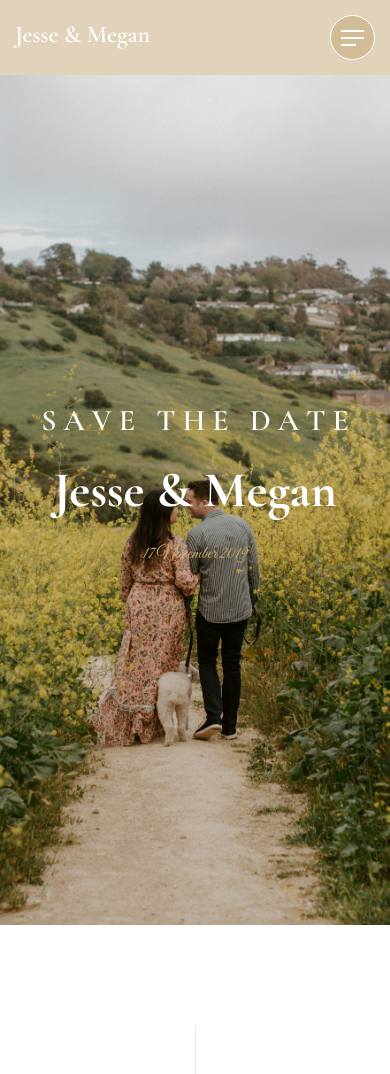
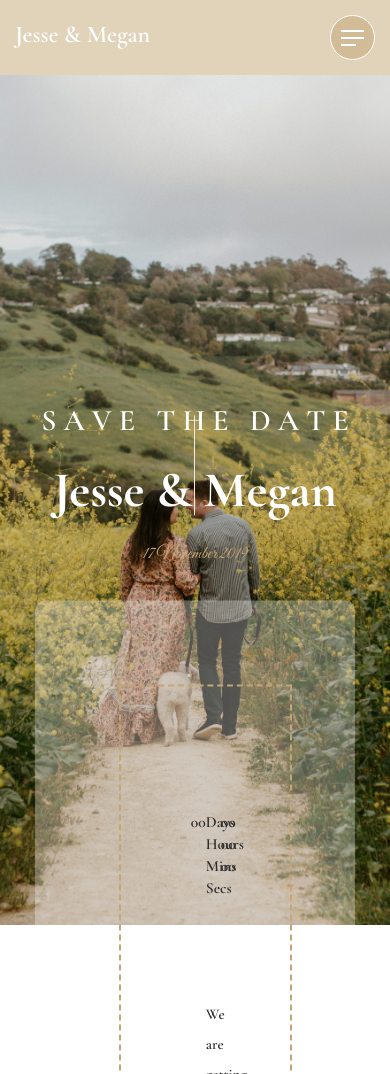
Before and after one commit to claarafy/claarafy.github.io, a PHP site: page / in a window 390 px wide; the page is wider, and only the part inside the window is pictured. Shown: the top 1074 px of that part. Run offline with PHP 8.4, Linux system fonts and the light colour scheme; grey boxes are pictures that could not be loaded.

Commit message:
countdown UI / js fix - todo: mobile responsive

```diff
--- a/css/style.css
+++ b/css/style.css
@@ -1778,13 +1778,21 @@ section {
   font-family: 'Cormorant Garamond', serif;
   text-transform: uppercase;
 }
+
 .section-titles h2 {
   margin: 0 auto;
   font-size: 40px;
   color: #c4a676;
 }
+
 .section-titles p {
   text-transform: none;
+}
+
+.section-dividers .divider {
+  width: 100%;
+  /* border: 1px solid black; */
+  height: calc(20vh);
 }
 @media (max-width: 767px) {
   .section-title h2 {
@@ -1798,12 +1806,98 @@ section {
   }
 }
 
+/*--------------------------------------------------------------
+#0.2    countdown-section
+--------------------------------------------------------------*/
+
+.countdown-section .border-top-rect {
+    background-color: #ebeae4;
+    height: 100px;
+    width: 1px;
+    z-index: 1;
+    margin: 0 auto;
+}
+
+.countdown-col {
+    background: rgba(255,255,255, 0.3);
+    border-radius: 10px;
+    height: calc(80vh);
+    padding: calc(10vh);
+    margin-top: calc(10vh);
+    position: relative;
+}
+.countdown-col:after{
+    content: '';
+    position: absolute;
+}
+.countdown-col-inner {
+  border: 2px dashed #c4a676;
+  height: calc(60vh);
+  padding: calc(10vh);
+  z-index: 1;
+  position: relative;
+}
+
+.countdown-section p {
+    text-align: center;
+    font-size: 24px;
+    font-size: calc( 14px + (24 - 14) * ((100vw - 264px) / (1600 - 300))  );
+    color: #2c2c2c;
+    padding-top: 10px;
+    line-height: 30px;
+    font-weight: bold;
+    margin-top: 20px;
+    margin-bottom: 25px;
+    font-weight: 600;
+}
+.countdown-section .vector-img-option {
+
+}
+.countdown-section .vector-img-option img {
+  width: calc(100vw);
+}
+.countdown-section .countdown-box {
+  transform: translateY(-115vh)
+  /* transform: translateY(  calc(  (5695px - 100vw) ) ) */
+  /* height: calc( (5695px - (5695px - 100vw))) */
+}
+.countdown-section.section-scale {
+  height: calc(115vh);
+}
+.clock-box{
+    width: 100%;
+    border-top: 1px solid #eeeeee;
+    border-bottom: 1px solid #eeeeee;
+    font-size: 30px;
+    font-size: calc( 14px + (30 - 14) * ((100vw - 264px) / (1600 - 300))  );
+    height: calc(20vh);
+    position: relative;
+    color: #2c2c2c;
+    font-weight: 600;
+}
+
+.clock-wrapper {
+  position: absolute;
+  width: 100%;
+  top: 50%;
+  transform: translateY(-50%);
+}
+.countdown-vals {
+  text-align: right;
+}
+
+#dday-text {
+  display: none;
+}
+
+
+
 /*=========== COUPLE SECTION ==========*/
 
 /*couple-section-2*/
 
 #story .container {
-  margin-top: 300px;
+  /* margin-top: 300px; */
 }
 .couple-img-2 {
   transform: translateY(-25%);
@@ -1838,9 +1932,6 @@ section {
 
   }
 }
-.pad-0 {
-  padding: 0;
-}
 
 
 
@@ -1870,262 +1961,6 @@ section {
 }
 .pad-0 {
   padding: 0;
-}
-
-/*--------------------------------------------------------------
-#0.7    count-down-section
---------------------------------------------------------------*/
-
-.count-down-section {
-    position: relative;
-    padding:250px 0 200px;
-}
-.count-down-section-pad-top {
-  padding: 390px 0 245px;
-}
-@media (max-width: 991px) {
-   .count-down-section {
-    padding:310px 0 175px;
-  }
-}
-.count-down-section .border-top-rect {
-    background-color: #ebeae4;
-    height: 100px;
-    left: 50%;
-    position: absolute;
-    top: 100px;
-    width: 1px;
-    z-index: 1;
-}
-
-.countdown-col {
-    background: rgba(255,255,255,0.3);
-    padding: 75px 70px;
-    border-radius: 10px;
-    margin:0 28px;
-}
-@media (max-width: 991px) {
-  .countdown-col {
-    padding: 50px;
-    margin: 0;
-  }
-}
-@media (max-width: 767px) {
-  .countdown-col {
-    padding: 10px;
-    margin: 0;
-  }
-}
-.count-down-section h2 {
-    font-size: 70px;
-    font-family: Great Vibes;
-    color: #c4a676;
-    margin: 0;
-    font-weight: 200;
-    text-align: center;
-  }
-
-.count-down-section p {
-    text-align: center;
-    font-size: 24px;
-    color: #2c2c2c;
-    padding-top: 10px;
-    line-height: 30px;
-    font-weight: bold;
-    margin-top: 20px;
-    margin-bottom: 25px;
-    font-weight: normal;
-}
-@media (max-width: 991px) {
-  .count-down-section p {
-    margin-bottom: 40px;
-  }
-}
-
-@media (max-width: 991px) {
-    .count-down-section h2 {
-        font-size: 62px;
-    }
-}
-
-@media (max-width: 767px) {
-    .count-down-section h2 {
-        font-size: 36px;
-        padding-top: 24px;
-    }
-}
-.count-down-section .count-down-clock {
-    margin-top: 13px;
-}
-
-@media (max-width: 991px) {
-    .count-down-section .count-down-clock {
-        margin-top: 35px;
-    }
-}
-.count-down-section #clock {
-    width: 100%;
-    color: #2c2c2c;
-    overflow: hidden;
-    font-size: 33px;
-    padding: 30px 0 30px 15px;
-    font-family: 'Cormorant Garamond', serif;
-    border-top: 1px solid #eeeeee;
-    border-bottom: 1px solid #eeeeee;
-    display: inline-block;
-}
-@media (max-width: 991px) {
-  .count-down-section #clock {
-    padding: 0px 16px 0px 17px;
-    border-top: none;
-    border-bottom: none;
-  }
-}
-.count-down-section #clock > div {
-    /* background: #fff; */
-    width: 25%;
-    float: left;
-    display: inline-block;
-    position: relative;
-    padding: 0 5px;
-}
-@media (max-width: 991px){
-  .count-down-section #clock > div {
-    padding: 0 16px 0 30px;
-  }
-}
-@media (max-width: 536px) {
-  .count-down-section #clock > div {
-    padding: 0 5px;
-  }
-}
-.countdown-col .vector-img-option img {
-    content: "";
-    width: 173%;
-    max-width: 173%;
-    /* height: 790px; */
-    position: absolute;
-    left: 50%;
-    top: 78%;
-    -webkit-transform: translate(-50%, -50%);
-    transform: translate(-50%, -50%);
-    z-index: -1;
-}
-@media (max-width: 1199px) {
-  .countdown-col .vector-img-option img {
-      width: 120%;
-  }
-}
-@media (max-width: 991px) {
-  .countdown-col .vector-img-option img {
-      width: 100%;
-      height: 600px;
-      top: 53%;
-  }
-}
-.countdown-col .inner-border {
-    width: calc(90% - 80px);
-    height: calc(100% - 80px);
-    border: 2px dashed #c4a676;
-    position: absolute;
-    border-radius: 0%;
-    left: 80px;
-    top: 40px;
-    opacity: 0.4;
-}
-@media (max-width: 991px) {
-  .countdown-col .inner-border {
-    width: calc(106% - 106px);
-    height: calc(114% - 106px);
-    position: absolute;
-    border-radius: 0%;
-    left: 40px;
-    top: 25px;
-    opacity: 0.4;
- }
-}
-.count-down-section #clock>div+div {
-    position: relative;
-}
-.count-down-section #clock>div:last-child {
-    border-right: none;
-    background-image: none;
-}
-
-@media (max-width: 767px) {
-    .count-down-section #clock>div {
-        width: calc(50% - 5px);
-    }
-}
-@media (max-width: 767px) {
-    .count-down-section #clock>div+div {
-        margin: 5px;
-    }
-    .count-down-section #clock>div+div {
-        margin-bottom: 5px;
-    }
-}
-.count-down-section #clock .box>div {
-    font-size: 48px;
-    font-weight: 600;
-    line-height: 1em;
-    color: #2c2c2c;
-    font-family: 'Cormorant Garamond', serif;
-    display: inline-block;
-}
-
-@media (max-width: 991px) {
-    .count-down-section #clock .box>div ,
-    .count-down-section #clock .box span{
-        font-size: 28px !important;
-    }
-
-}
-
-.count-down-section #clock .box span {
-    text-transform: capitalize;
-    margin-left: -5px;
-}
-
-#clock .box>div:first-child {
-    font-size: 32px;
-    font-weight: 400;
-    margin-bottom: 30px;
-    text-transform: capitalize;
-}
-
-#clock .box>span:last-child {
-    font-size: 32px;
-    padding-top: 30px;
-    text-transform: capitalize;
-}
-@media (max-width: 791px){
-    #clock .box>div:first-child,
-    #clock .box>span:last-child  {
-      font-size: 24px !important;
-  }
-}
-
-@media (max-width: 767px) {
-    .count-down-section #clock {
-        display: flex;
-        flex-wrap: wrap;
-        justify-content: space-between;
-    }
-    .count-down-section #clock>div {
-    flex-basis: calc(25% - 15px);
-    margin: 0 7.5px;
-    }
-    #clock .box>div:first-child,
-    #clock .box>span:last-child  {
-      font-size: 15px !important;
-  }
-}
-@media (max-width: 480px) {
-    .count-down-section #clock>div {
-    flex-basis: calc(45% - 15px);
-    margin: 0 7.5px;
-    }
 }
 
 
@@ -2691,6 +2526,9 @@ canvas#world {
 /*
   padding
 */
+.p-0 {
+  padding: 0;
+}
 .pb-1 {
   padding-bottom: 1rem;
 }
--- a/index.html
+++ b/index.html
@@ -96,39 +96,114 @@
 		    </section>
 		    <!-- end of hero slider -->
 
-			<!-- start of count-down-section -->
-		    <section class="count-down-section count-down-pad-top">
+				<!-- section divider -->
+				<section class="section-dividers">
+					<div class="container-fluid">
+						<div class="row">
+							<div class="col-lg-12 p-0">
+								<div class="divider">
+								</div>
+							</div>
+						</div>
+					</div>
+				</section>
+				<!-- section divider -->
+
+				<!-- start of countdown-section -->
+				<section class="countdown-section section-scale">
+						<div class="container-fluid">
+								<div class="row">
+									<div class="col-xs-12 p-0">
+										<div class="vector-img-option">
+											<img src="img/main/h_14_short.png" alt="">
+										</div>
+									</div>
+
+									<div class="row countdown-box">
+										<div class="col-xs-10 col-xs-offset-1">
+											<div class="">
 												<div class="border-top-rect"></div>
-		        <div class="container">
+												<div class="countdown-col">
 													<div class="row">
-		                <div class="col-md-12 col-lg-8 col-lg-offset-2 col-sm-12 col-xs-12">
-		                	<div class="countdown-col">
-		                		<div class="inner-border"></div>
-		                		<div class="count-col">
+														<div class="col-xs-12">
+															<div class="countdown-col-inner">
+																<div class="row">
+																	<div class="col-xs-12">
+																		<div class="clock-box">
+																			<div class="row">
+																				<div class="clock-wrapper">
+																					<div id="clock">
+																						<div class="col-xs-offset-2 col-xs-1 p-0">
+																							<div class="countdown-vals" id="days-val">
 																							</div>
-			                	 <div class="row">
-				                    <div class="col col-lg-12">
-				                        <div class="count-down-clock">
-				                            <div id="clock"></div>
+																						</div>
+																						<div class="col-xs-1">
+																							Days
+																						</div>
+																						<div class="col-xs-1 p-0">
+																							<div class="countdown-vals" id="hours-val">
+																							</div>
+																						</div>
+																						<div class="col-xs-1">
+																							Hours
+																						</div>
+																						<div class="col-xs-1 p-0">
+																							<div class="countdown-vals" id="mins-val">
+																							</div>
+																						</div>
+																						<div class="col-xs-1">
+																							Mins
+																						</div>
+																						<div class="col-xs-1 p-0">
+																							<div class="countdown-vals" id="secs-val">
+																							</div>
+																						</div>
+																						<div class="col-xs-1">
+																							Secs
+																						</div>
+																					</div>
+																				</div>
+																			</div>
 																		</div>
 																	</div>
 																</div>
 																<div class="row">
-			                        <div class="col-md-12">
+																		<div class="col-xs-12 mt-3">
+																			<div id="countdown-text">
 																				<p>until we get married!</p>
 																			</div>
+																			<div id="dday-text">
+																				<p>
+																					We are getting married today!
+																				</p>
 																			</div>
-			                    <div class="vector-img-option">
-			                    	<img src="img/main/h_14.jpg" alt="">
+																		</div>
+																</div>
+															</div>
 														</div>
 													</div>
 												</div>
 											</div>
 
 										</div>
+									</div>
+						</div>
 						<!-- end container -->
 				</section>
-		    <!-- end of count-down-section -->
+				<!-- end of countdown section -->
+
+				<!-- section divider -->
+				<section class="section-dividers">
+					<div class="container-fluid">
+						<div class="row">
+							<div class="col-lg-12 p-0">
+								<div class="divider">
+								</div>
+							</div>
+						</div>
+					</div>
+				</section>
+				<!-- section divider -->
 
 				<!-- start of Couple Section -->
 				<section class="couple-section-2 story" id="story">
@@ -159,37 +234,6 @@
 						</div>
 					</div>
 				</section>
-				<!-- end of Couple Section -->
-
-			<!-- start of Couple Section -->
-			<!-- <section class="couple-section-2 mt-3 story" id="story">
-				<div class="container">
-					<div class="row">
-						<div class="col-md-12">
-							<div class="section-titles">
-								<h2>Our Story </h2>
-							</div>
-						</div>
-					</div>
-					<div class="row">
-						<div class="col-xs-6 col-sm-6 col-md-6">
-							<div class="couple-img-2">
-								<div class="groom">
-									<img src="img/main/v_03.png" alt="">
-								</div>
-							</div>
-						</div>
-						<div class="col-xs-6 col-sm-6 col-md-6">
-							<div class="story-body">
-								<div class="body-wrapper">
-									<p>In August 2015, Jesse and Megan were both active on Coffee Meets Bagel. When Megan was sent Jesse’s profile, she saw a picture of him hugging a puppy and decided to accept the match. After a couple weeks of texting, Jesse and Megan had their first date riding down the coast of Santa Barbara on Jesse’s motorcycle. They both quickly realized that there was a definite spark between each other. </p>
-									<p>Three years, countless memories, and a furry addition to the family later, Jesse popped the question at Huntington Library Botanical Gardens and Megan said yes.</p>
-								</div>
-							</div>
-						</div>
-					</div>
-				</div>
-			</section> -->
 				<!-- end of Couple Section -->
 
 			<!-- start of wedding-info-section -->
```
Also changed, not shown: js/script.js (+28 -38 lines), 1 other file. Lines whose indentation alone changed are shown as unchanged.
